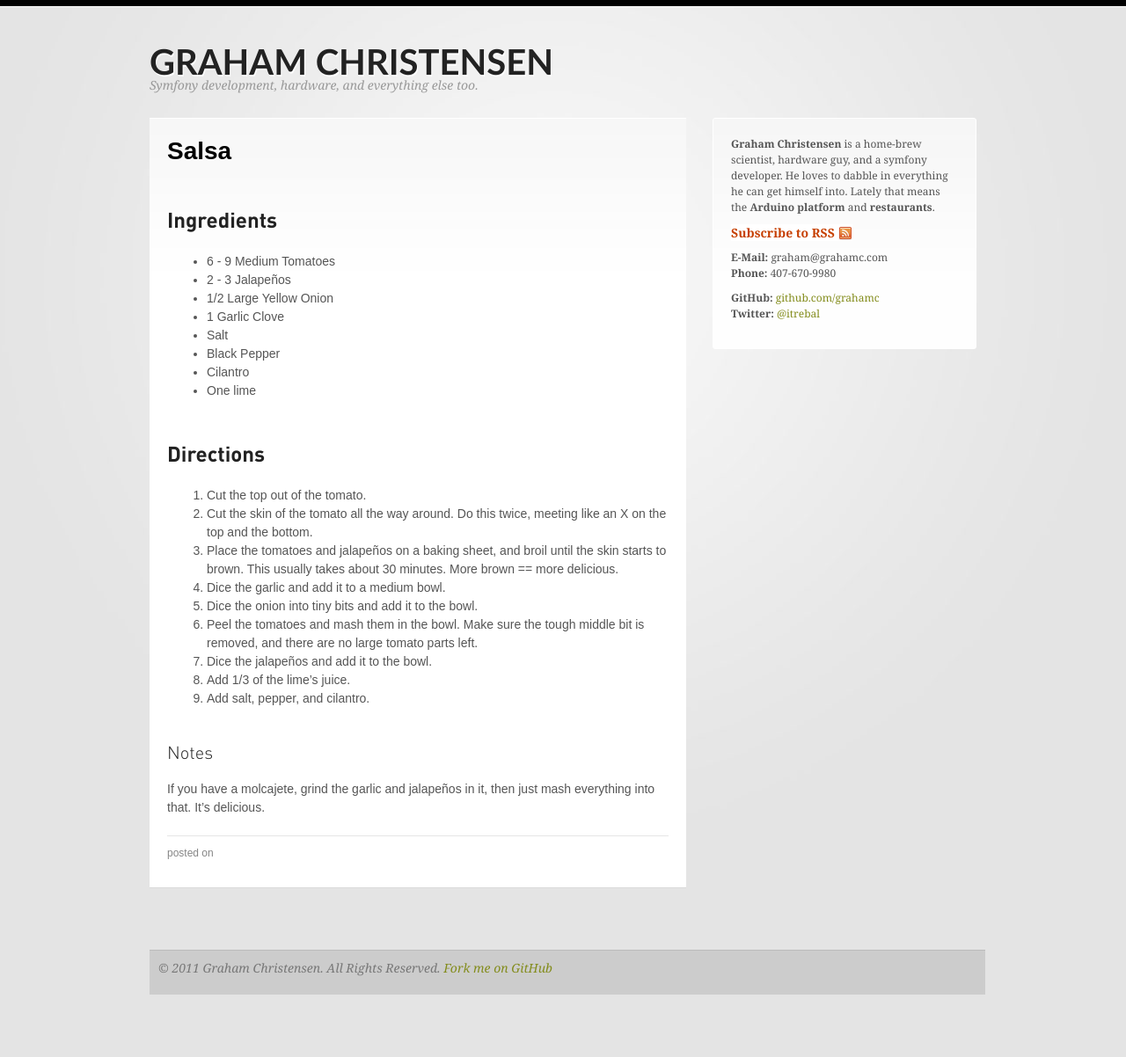
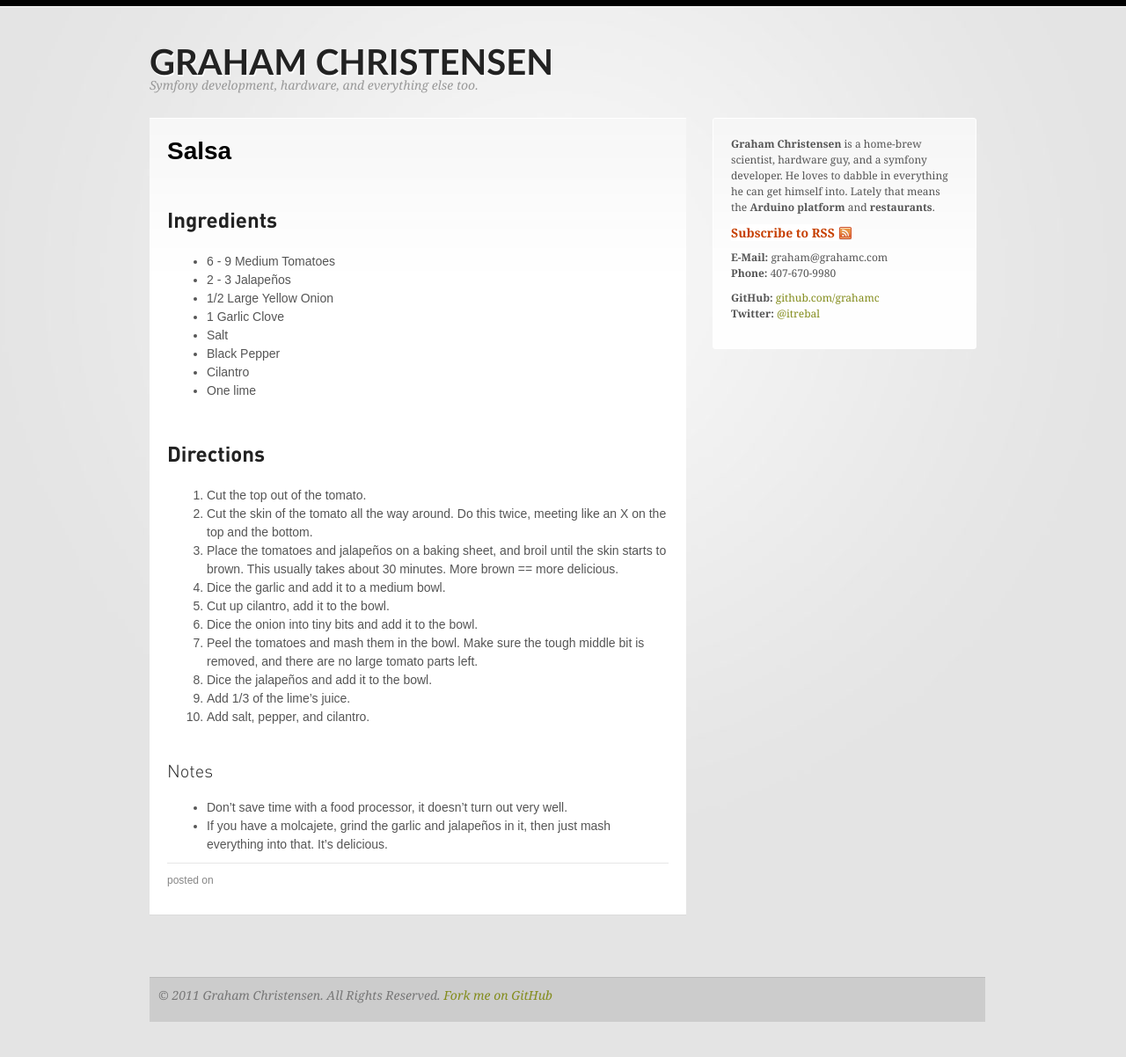
Before and after one commit to grahamc/grahamc.github.com, a Jekyll site: the page built from recipes/salsa.markdown, in a window 1280 px wide. Shown: the whole page at 88% size. Built offline with Jekyll 4.4.1, drawn with Linux system fonts in a browser that asks for light colours; comment, search, counter and statistics services are not loaded; before the commit the page ends 1171 px from its top, so only the background shows below that.

Commit message:
Fixin' the salsa & cilantro.

```diff
--- a/recipes/salsa.markdown
+++ b/recipes/salsa.markdown
@@ -18,11 +18,13 @@ layout: post
 2. Cut the skin of the tomato all the way around. Do this twice, meeting like an X on the top and the bottom.
 3. Place the tomatoes and jalapeños on a baking sheet, and broil until the skin starts to brown. This usually takes about 30 minutes. More brown == more delicious.
 4. Dice the garlic and add it to a medium bowl.
-5. Dice the onion into tiny bits and add it to the bowl.
-6. Peel the tomatoes and mash them in the bowl. Make sure the tough middle bit is removed, and there are no large tomato parts left.
-7. Dice the jalapeños and add it to the bowl.
-8. Add 1/3 of the lime's juice.
-9. Add salt, pepper, and cilantro.
+5. Cut up cilantro, add it to the bowl.
+6. Dice the onion into tiny bits and add it to the bowl.
+7. Peel the tomatoes and mash them in the bowl. Make sure the tough middle bit is removed, and there are no large tomato parts left.
+8. Dice the jalapeños and add it to the bowl.
+9. Add 1/3 of the lime's juice.
+10. Add salt, pepper, and cilantro.
 
 #### Notes
-If you have a molcajete, grind the garlic and jalapeños in it, then just mash everything into that. It's delicious.
+- Don't save time with a food processor, it doesn't turn out very well.
+- If you have a molcajete, grind the garlic and jalapeños in it, then just mash everything into that. It's delicious.
```
